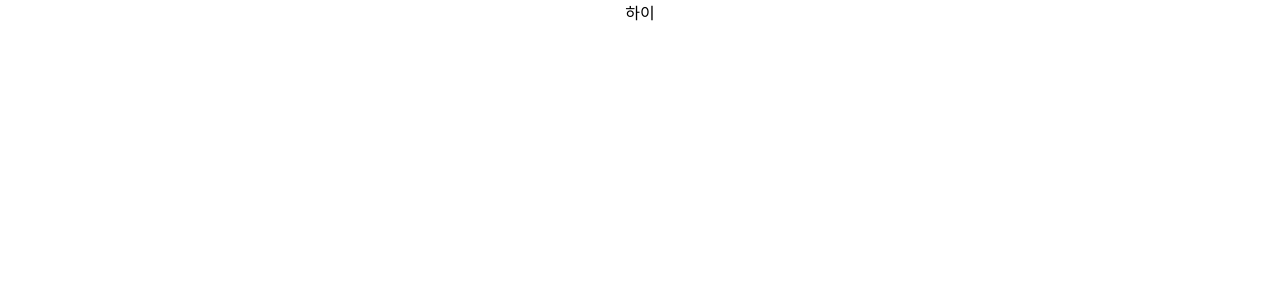
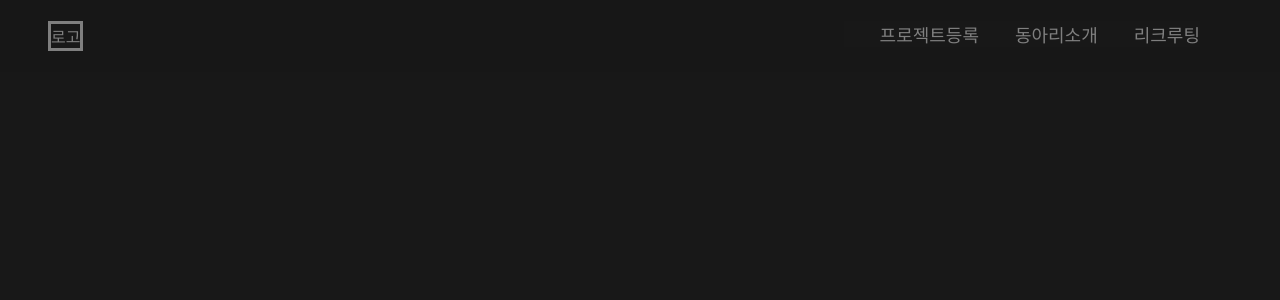
Before and after one commit to likelionknu11/challenger-page-frontend, a React (Create React App) app: page / in a window 1280 px wide. Shown: the top 300 px of the page. Built offline with nearby package versions, Linux system fonts and the light colour scheme.

Commit message:
Feat: navigation bar(#1)

```diff
--- a/package.json
+++ b/package.json
@@ -11,7 +11,7 @@
     "react": "^18.2.0",
     "react-dom": "^18.2.0",
     "react-router-dom": "^6.10.0",
-    "react-scripts": "5.0.1",
+    "react-scripts": "^5.0.1",
     "web-vitals": "^2.1.4",
     "zustand": "^4.3.7"
   },
--- a/src/App.css
+++ b/src/App.css
@@ -1,38 +1,7 @@
-.App {
-  text-align: center;
+body {
+  margin: 0;
+  padding: 0;
+  -webkit-box-sizing: border-box;
+  -moz-box-sizing: border-box;
+  box-sizing: border-box;
 }
-
-.App-logo {
-  height: 40vmin;
-  pointer-events: none;
-}
-
-@media (prefers-reduced-motion: no-preference) {
-  .App-logo {
-    animation: App-logo-spin infinite 20s linear;
-  }
-}
-
-.App-header {
-  background-color: #282c34;
-  min-height: 100vh;
-  display: flex;
-  flex-direction: column;
-  align-items: center;
-  justify-content: center;
-  font-size: calc(10px + 2vmin);
-  color: white;
-}
-
-.App-link {
-  color: #61dafb;
-}
-
-@keyframes App-logo-spin {
-  from {
-    transform: rotate(0deg);
-  }
-  to {
-    transform: rotate(360deg);
-  }
-}
--- a/src/App.js
+++ b/src/App.js
@@ -1,8 +1,27 @@
-import logo from "./logo.svg";
-import "./App.css";
+import "../src/styles/Global.css";
+import { BrowserRouter, Route, Routes } from "react-router-dom";
+import UserNav from "./components/navigation/UserNav";
+import Test from "./pages/Test";
+import AdminNav from "./components/navigation/AdminNav";
 
 function App() {
-  return <div className="App">하이</div>;
+  return (
+    <div className="App">
+      <BrowserRouter>
+        <Routes>
+          <Route element={<UserNav />}>
+            <Route path="/" element={<Test />} />
+          </Route>
+        </Routes>
+
+        <Routes>
+          <Route element={<AdminNav />}>
+            <Route path="/admin/main" element={<Test />} />
+          </Route>
+        </Routes>
+      </BrowserRouter>
+    </div>
+  );
 }
 
 export default App;
--- /dev/null
+++ b/src/components/navigation/AdminNav.js
@@ -0,0 +1,16 @@
+// 관리자 네비게이션바
+import React from "react";
+import { AdNav, Logo } from "./Nav";
+import { Link } from "react-router-dom";
+
+const AdminNav = () => {
+  return (
+    <AdNav>
+      <Link to="/">
+        <Logo>로고</Logo>
+      </Link>
+    </AdNav>
+  );
+};
+
+export default AdminNav;
--- /dev/null
+++ b/src/components/navigation/Nav.js
@@ -0,0 +1,116 @@
+/** @jsxImportSource @emotion/react */
+
+import { css } from "@emotion/react";
+
+export const Nav = ({ children }) => {
+  return (
+    <div
+      css={css`
+        width: 100%;
+        margin: 0 auto;
+        display: flex;
+        align-items: center;
+        position: fixed;
+        background-color: hsla(0, 0%, 9%, 9);
+        z-index: 100;
+        backdrop-filter: blur(20px);
+        @media (min-width: 766px) and (max-width: 1919px) {
+          height: 48px;
+          padding: 12px 48px;
+          justify-content: space-between;
+        }
+      `}
+    >
+      <div
+        css={css`
+          max-width: 1280px;
+          width: 90%;
+          display: flex;
+          justify-content: space-between;
+          background-color: transparent;
+          // Chrome,Safari, and Opera에서 박스 정렬 auto
+          -webkit-box-pack: justify;
+        `}
+      >
+        {children}
+      </div>
+    </div>
+  );
+};
+
+export const AdNav = ({ children }) => {
+  return (
+    <div
+      css={css`
+        width: 100%;
+        margin: 0 auto;
+        display: flex;
+        align-items: center;
+        justify-content: center;
+        position: fixed;
+        background-color: hsla(0, 0%, 9%, 9);
+        z-index: 100;
+        backdrop-filter: blur(20px);
+        @media (min-width: 766px) and (max-width: 1919px) {
+          height: 48px;
+          padding: 12px 0;
+        }
+      `}
+    >
+      <div
+        css={css`
+          margin: auto;
+          background-color: transparent;
+        `}
+      >
+        {children}
+      </div>
+    </div>
+  );
+};
+
+export const Logo = ({ children }) => {
+  return (
+    <div
+      css={css`
+        border: solid #7f7f7f;
+        color: #7f7f7f;
+        cursor: pointer;
+      `}
+    >
+      {children}
+    </div>
+  );
+};
+
+export const MenuWrapper = ({ children }) => {
+  return (
+    <div
+      css={css`
+        height: 100%;
+        -webkit-box-pack: center;
+        display: flex;
+        align-items: center;
+      `}
+    >
+      {children}
+    </div>
+  );
+};
+
+export const Menu = ({ children }) => {
+  return (
+    <div
+      css={css`
+        color: #7f7f7f;
+        font-size: 18px;
+        font-weight: 500;
+        cursor: pointer;
+        padding-left: 36px;
+        /* line-height: 36px; */
+      `}
+    >
+      {children}
+    </div>
+  );
+};
--- /dev/null
+++ b/src/components/navigation/UserNav.js
@@ -0,0 +1,23 @@
+// 사용자 네비게이션바
+import React from "react";
+import { Logo, Menu, MenuWrapper, Nav } from "./Nav";
+import { Link } from "react-router-dom";
+
+const UserNav = () => {
+  return (
+    <Nav>
+      <Link to="/admin/main">
+        <Logo>로고</Logo>
+      </Link>
+      <MenuWrapper>
+        <Menu>프로젝트등록</Menu>
+        <Menu>동아리소개</Menu>
+        <Link to="https://knu-likelion.org/" target="_blank">
+          <Menu>리크루팅</Menu>
+        </Link>
+      </MenuWrapper>
+    </Nav>
+  );
+};
+
+export default UserNav;
--- /dev/null
+++ b/src/pages/Test.js
@@ -0,0 +1,7 @@
+import React from "react";
+
+const Test = () => {
+  return <div>Test</div>;
+};
+
+export default Test;
--- /dev/null
+++ b/src/styles/Global.css
@@ -0,0 +1,6 @@
+* {
+  margin: 0;
+  padding: 0;
+  text-decoration: none;
+  background-color: #181818;
+}
```
Also changed, not shown: 1 other file (tests, documents, lock files or other folders).
